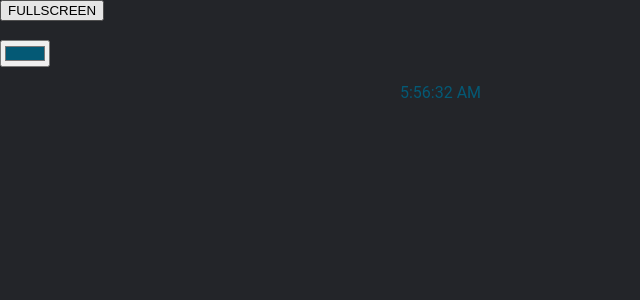
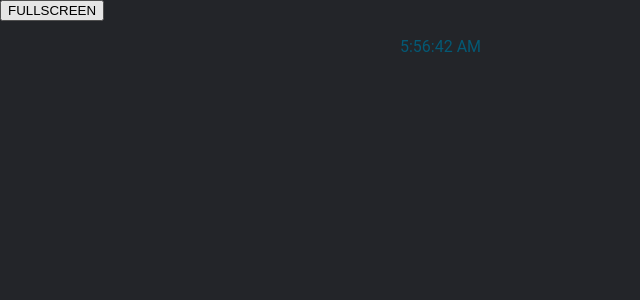
Before and after one commit to Jack-2077/tick-tock, a React (Create React App) app: page / in a window 1280 px wide. Both pictures are taken after a click on the button "FULLSCREEN". Shown: the top 300 px of the page, without its empty margins (0-640 px from the left). Built offline with nearby package versions, Linux system fonts and the light colour scheme.

Commit message:
feat: Display time in fullscreen

```diff
--- a/src/app/App.js
+++ b/src/app/App.js
@@ -1,20 +1,18 @@
-import { useState, useEffect } from 'react';
+import { useState } from 'react';
 import Clock from '../components/Clock';
 import GlobalStyles from './GlobalStyles';
 
 function App() {
-  const [dateState, setDateState] = useState(new Date());
   const [themeColor, setThemeColor] = useState('#045975');
-
-  // useEffect(() => {
-  //   setInterval(() => setDateState(new Date()), 1000);
-  // }, []);
+  const [showClock, setShowClock] = useState(false);
 
   const toggleFullScreen = () => {
     if (!document.fullscreenElement) {
       document.documentElement.requestFullscreen();
+      setShowClock(true);
     } else if (document.exitFullscreen) {
       document.exitFullscreen();
+      setShowClock(false);
     }
   };
 
@@ -23,6 +21,8 @@ function App() {
       <GlobalStyles />
       <div>
         <button onClick={toggleFullScreen}>FULLSCREEN</button>
+        {!showClock ? (
+          <>
             <br />
             <br />
             <input
@@ -30,8 +30,10 @@ function App() {
               value={themeColor}
               onChange={(e) => setThemeColor(e.target.value)}
             />
-
-        <Clock currentTime={dateState} themeColor={themeColor} />
+          </>
+        ) : (
+          <Clock themeColor={themeColor} />
+        )}
       </div>
     </>
   );
--- a/src/components/Clock.js
+++ b/src/components/Clock.js
@@ -1,11 +1,16 @@
-import React, { useState } from 'react';
+import React, { useState, useEffect } from 'react';
 
-export default function Clock({ currentTime, themeColor }) {
-  console.log('x');
+export default function Clock({ themeColor }) {
+  const [dateState, setDateState] = useState(new Date());
+
+  useEffect(() => {
+    setInterval(() => setDateState(new Date()), 1000);
+  }, []);
+
   return (
     <div>
       <p style={{ color: themeColor, paddingLeft: '400px' }}>
-        {currentTime.toLocaleString('en-US', {
+        {dateState.toLocaleString('en-US', {
           hour: 'numeric',
           minute: 'numeric',
           second: 'numeric',
```
Lines whose indentation alone changed are shown as unchanged.
